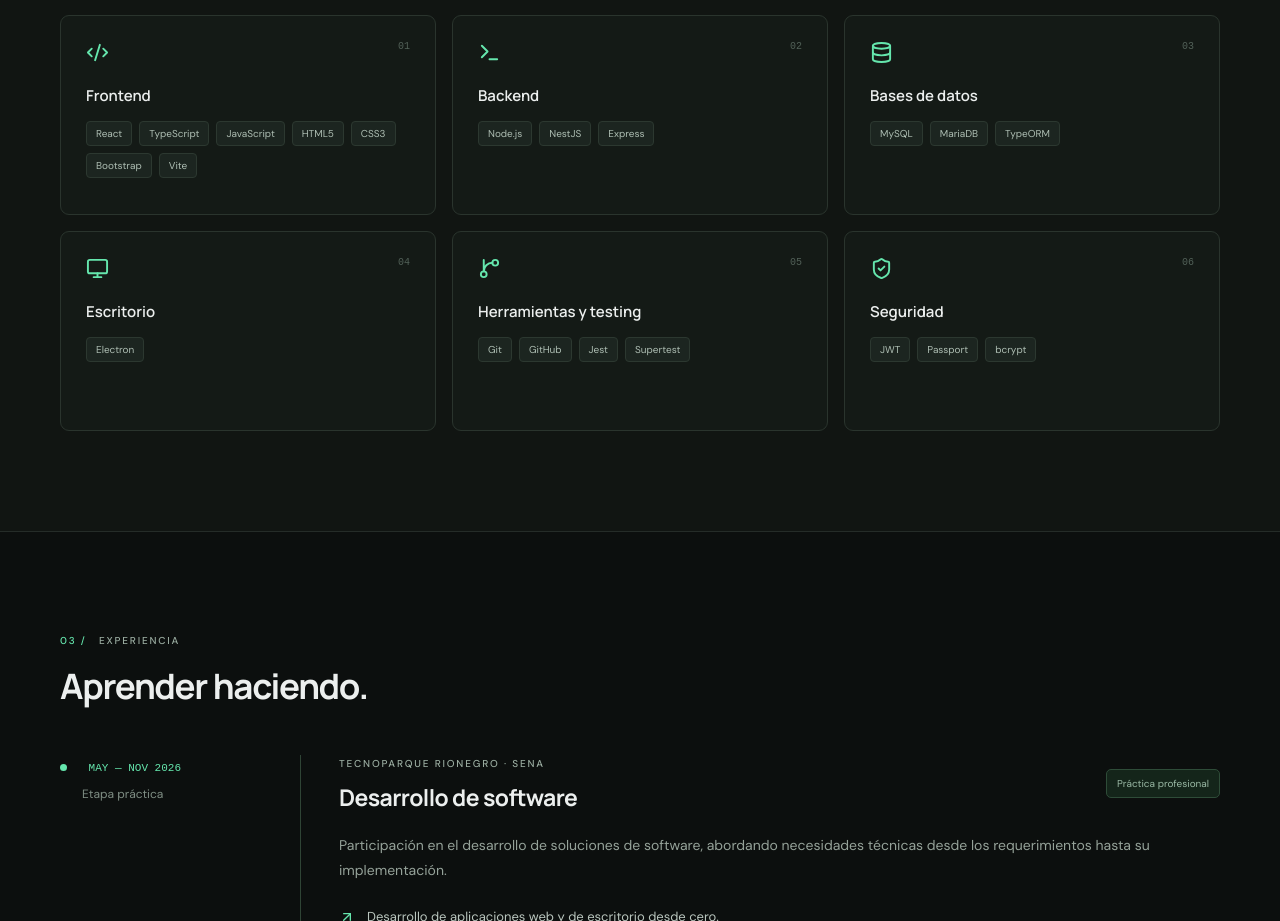
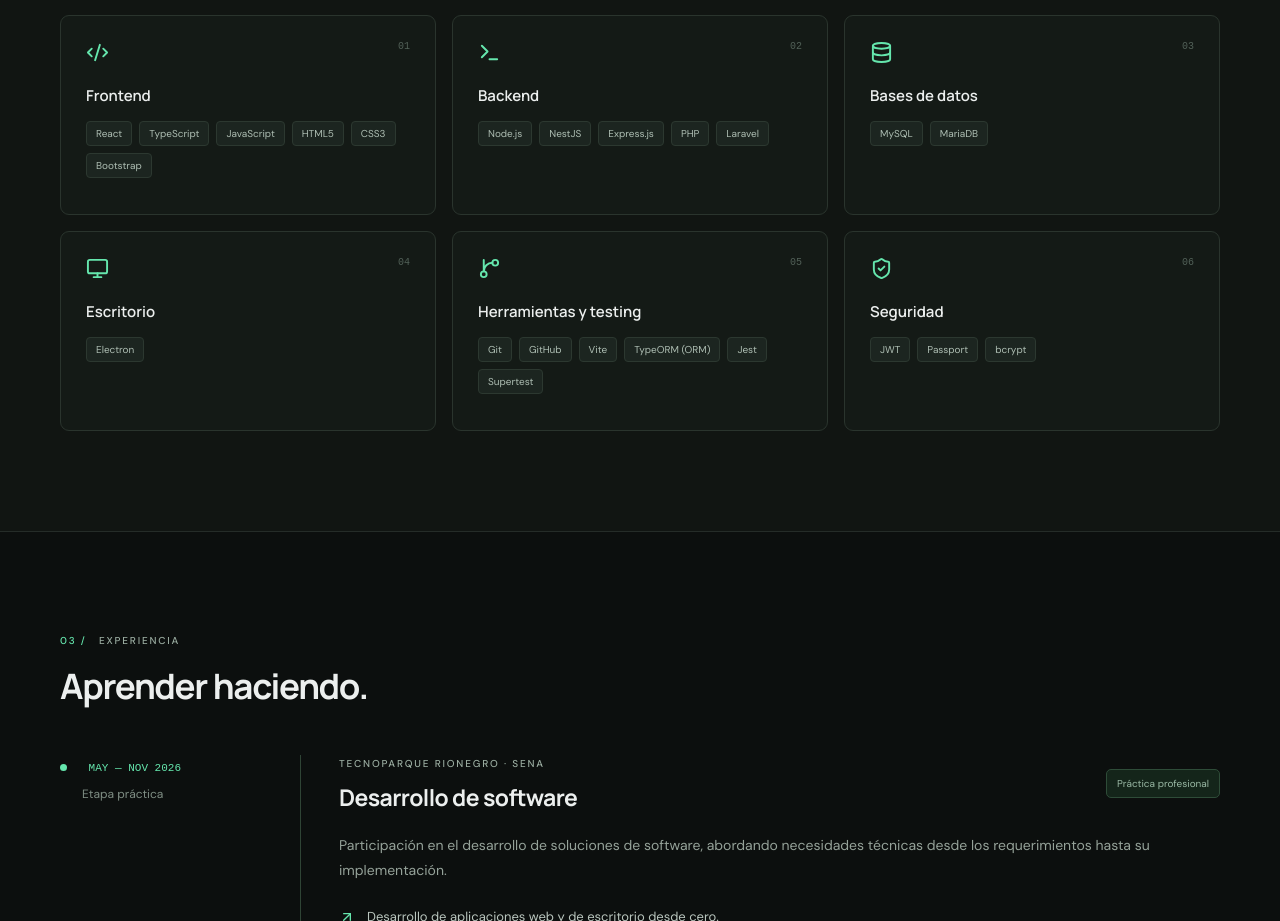
Before and after one commit to Andres-Algarin/Andres-Algarin.github.io, a React (Vite) app: page / in a window 1280 px wide. Shown: the part 1560-2481 px from the top of the page. Built offline with nearby package versions, Linux system fonts and the light colour scheme.

Commit message:
agregar y correguri información

```diff
--- a/src/App.tsx
+++ b/src/App.tsx
@@ -49,20 +49,23 @@ const stack: { name: string; icon: LucideIcon; items: string[] }[] = [
       "HTML5",
       "CSS3",
       "Bootstrap",
-      "Vite",
     ],
   },
-  { name: "Backend", icon: Terminal, items: ["Node.js", "NestJS", "Express"] },
+  {
+    name: "Backend",
+    icon: Terminal,
+    items: ["Node.js", "NestJS", "Express.js", "PHP", "Laravel"],
+  },
   {
     name: "Bases de datos",
     icon: Database,
-    items: ["MySQL", "MariaDB", "TypeORM"],
+    items: ["MySQL", "MariaDB"],
   },
   { name: "Escritorio", icon: Monitor, items: ["Electron"] },
   {
     name: "Herramientas y testing",
     icon: GitBranch,
-    items: ["Git", "GitHub", "Jest", "Supertest"],
+    items: ["Git", "GitHub", "Vite", "TypeORM (ORM)", "Jest", "Supertest"],
   },
   {
     name: "Seguridad",
```
